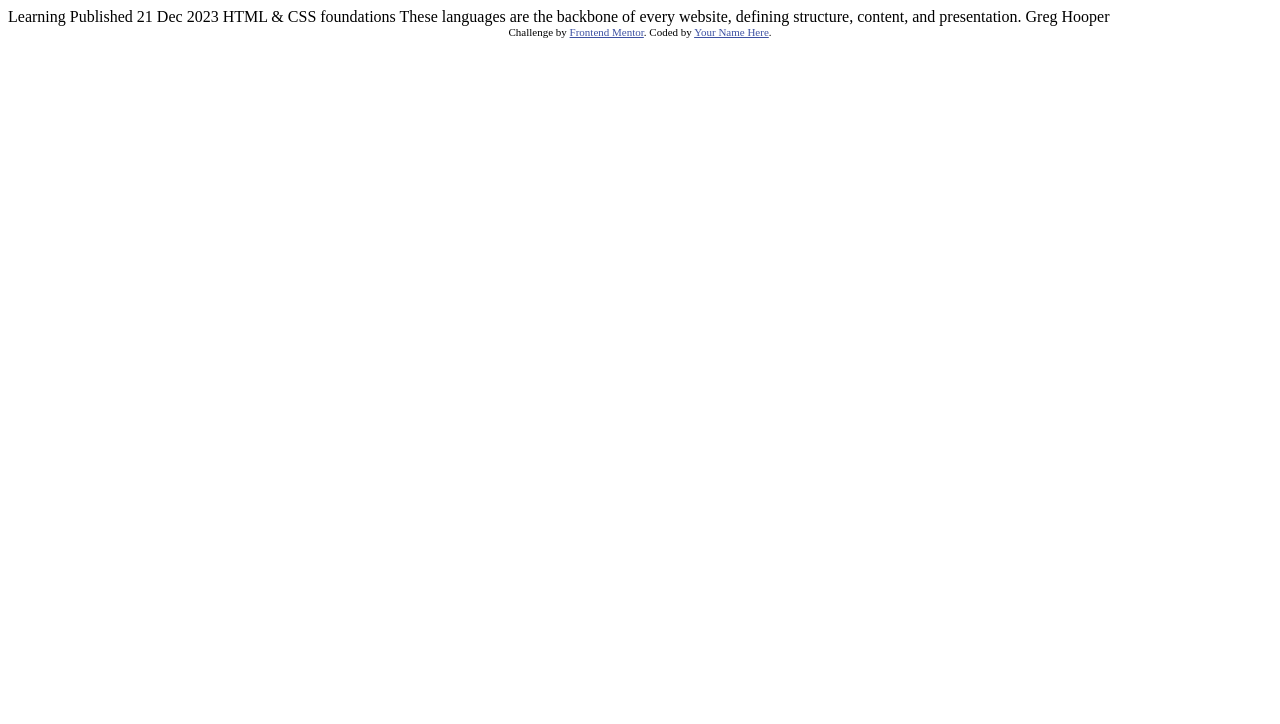
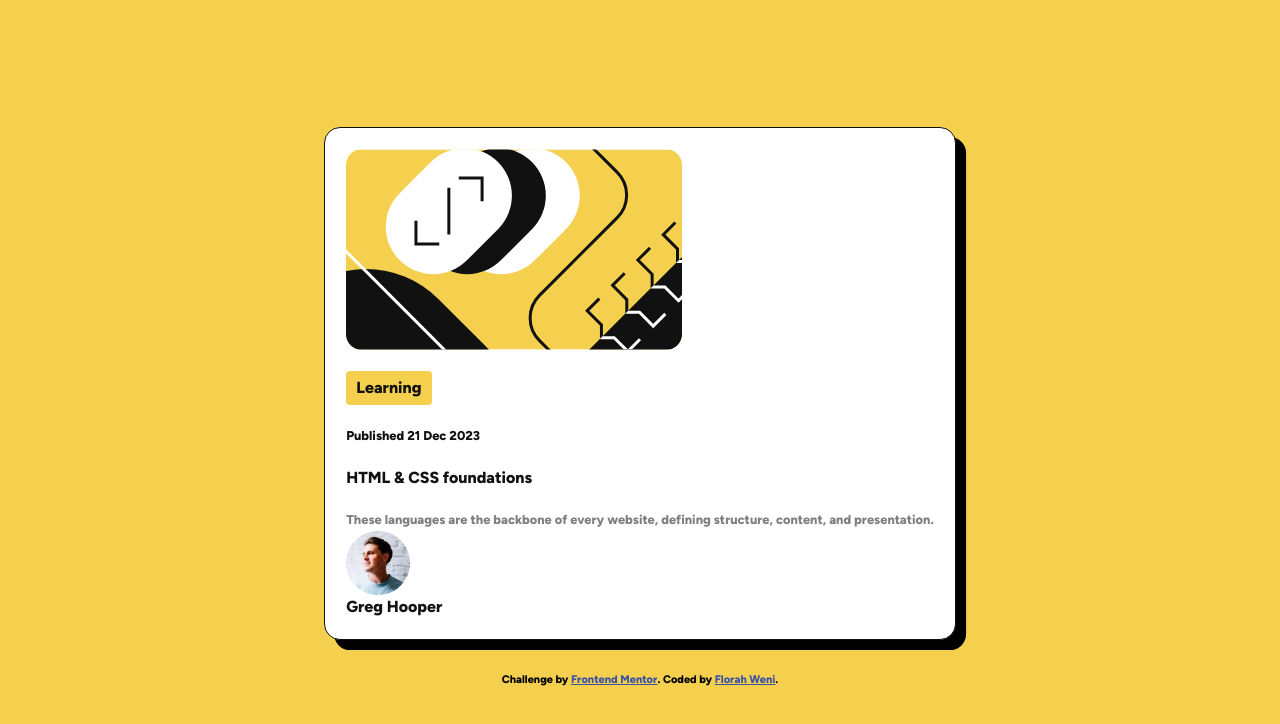
Before and after one commit to FWeni/Blog-Preview-Card, a plain HTML site: page index.html in a window 1280 px wide. Drawn offline with Linux system fonts and the light colour scheme.

Commit message:
major tasks compete just left with the minor styling

```diff
--- a/index.html
+++ b/index.html
@@ -5,30 +5,48 @@
   <meta name="viewport" content="width=device-width, initial-scale=1.0"> <!-- displays site properly based on user's device -->
 
   <link rel="icon" type="image/png" sizes="32x32" href="./assets/images/favicon-32x32.png">
+  <link rel="stylesheet" href="style.css">
 
   <title>Frontend Mentor | Blog preview card</title>
 
-  <!-- Feel free to remove these styles or customise in your own stylesheet 👍 -->
-  <style>
-    .attribution { font-size: 11px; text-align: center; }
-    .attribution a { color: hsl(228, 45%, 44%); }
-  </style>
 </head>
 <body>
+  <header></header>
+  <main>
+    <div class="card">
+      <img class="logo-icon" src="assets/images/illustration-article.svg" alt="logo">
+      <span class="blog-tag">
+        Learning
+      </span>
+      <span class="stamp">
+        Published 21 Dec 2023
+      </span>
+      <span class="blog-header"><b>HTML & CSS foundations</b></span>
+      <div class="para">
+      These languages are the backbone of every website, defining structure, content, and presentation.
+      </div>
+      <div class="signage">
+        <img src="/assets/images/image-avatar.webp" alt="avatar">
+        <b>Greg Hooper</b>
+      </div>
 
-  Learning
 
-  Published 21 Dec 2023
 
-  HTML & CSS foundations
 
-  These languages are the backbone of every website, defining structure, content, and presentation.
 
-  Greg Hooper
 
-  <div class="attribution">
-    Challenge by <a href="https://www.frontendmentor.io?ref=challenge" target="_blank">Frontend Mentor</a>.
-    Coded by <a href="#">Your Name Here</a>.
-  </div>
+
+
+
+
+    </div>
+  </main>
+  <footer>
+    <div class="attribution">
+      Challenge by <a href="https://www.frontendmentor.io?ref=challenge" target="_blank">Frontend Mentor</a>.
+      Coded by <a href="https://github.com/FWeni/Blog-Preview-Card">Florah Weni</a>.
+    </div>
+  </footer>
+
 </body>
 </html>
--- /dev/null
+++ b/style.css
@@ -0,0 +1,155 @@
+/* Box sizing rules */
+*,
+*::before,
+*::after {
+  box-sizing: border-box;
+}
+
+/* Prevent font size inflation */
+html {
+  -moz-text-size-adjust: none;
+  text-size-adjust: none;
+}
+
+/* Remove default margin in favour of better control in authored CSS */
+body, h1, h2, h3, h4, p,
+figure, blockquote, dl, dd {
+  margin-block-end: 0;
+}
+
+/* Remove list styles on ul, ol elements with a list role, which suggests default styling will be removed */
+ul[role='list'],
+ol[role='list'] {
+  list-style: none;
+}
+
+/* Set core body defaults */
+body {
+  min-height: 100vh;
+  line-height: 1.5;
+}
+
+/* Set shorter line heights on headings and interactive elements */
+h1, h2, h3, h4,
+button, input, label {
+  line-height: 1.1;
+}
+
+/* Balance text wrapping on headings */
+h1, h2,
+h3, h4 {
+  text-wrap: balance;
+}
+
+/* A elements that don't have a class get default styles */
+a:not([class]) {
+  text-decoration-skip-ink: auto;
+  color: currentColor;
+}
+
+/* Make images easier to work with */
+img,
+picture {
+  max-width: 100%;
+  display: block;
+}
+
+/* Inherit fonts for inputs and buttons */
+input, button,
+textarea, select {
+  font: inherit;
+}
+
+/* Make sure textareas without a rows attribute are not tiny */
+textarea:not([rows]) {
+  min-height: 10em;
+}
+
+/* Anything that has been anchored to should have extra scroll margin */
+:target {
+  scroll-margin-block: 5ex;
+}
+
+@font-face {
+    font-family: Figtree-Extra-Bold;
+    src: url('/assets/fonts/static/Figtree-ExtraBold.ttf');
+}
+
+body{
+    background-color: hsl(47, 88%, 63%);
+    padding: 1rem;
+    font-family: Figtree-Extra-Bold;
+
+    display: flex;
+    flex-direction: column;
+    justify-content: center;
+    align-items: center;
+}
+
+.card {
+    font-family: Figtree-Extra-Bold;
+
+    box-shadow: 0.63rem 0.63rem;
+
+    border-radius: 1rem;
+    border-style: solid;
+    border-width: thin;
+    border-color: hsl(0, 0%, 7%);
+    background-color: hsl(0, 0%, 100%);
+
+
+    display: flex;
+    flex-direction: column;
+    justify-content: start;
+    align-items: start;
+
+    min-width: 15rem;
+    max-height: 100svb;
+    padding: 1.3rem;
+    margin-bottom: 2rem;
+}
+
+.logo-icon {
+    border-radius: 1rem;
+    margin-bottom: 1.3rem;
+}
+
+.blog-tag {
+    border-radius: 0.25rem;
+    background-color: hsl(47, 88%, 63%);
+    padding: 0.32rem 0.63rem 0.32rem 0.63rem;
+
+    font-weight: 800;
+    color: hsl(0, 0%, 7%);
+    margin-bottom: 1.3rem;
+}
+.stamp {
+    font-size: 0.8rem;
+    font-weight: 500;
+    color: hsl(0, 0%, 7%);
+    margin-bottom: 1.3rem;
+}
+.blog-header {
+    font-family: 2.5rem;
+    font-weight: 800;
+    color: hsl(0, 0%, 7%);
+    margin-bottom: 1.3rem;
+}
+.blog-header span:hover {
+    color: hsl(47, 88%, 63%);
+}
+
+.para{
+    color: hsl(0, 0%, 50%);
+    font-size: 0.8rem;
+    font-weight: 500;
+}
+
+.signage {
+    /* font-family: Figtree-Extra-Bold; */
+    color: hsl(0, 0%, 7%);
+}
+
+
+.attribution { font-size: 11px; text-align: center; }
+.attribution a { color: hsl(228, 45%, 44%); }
```
